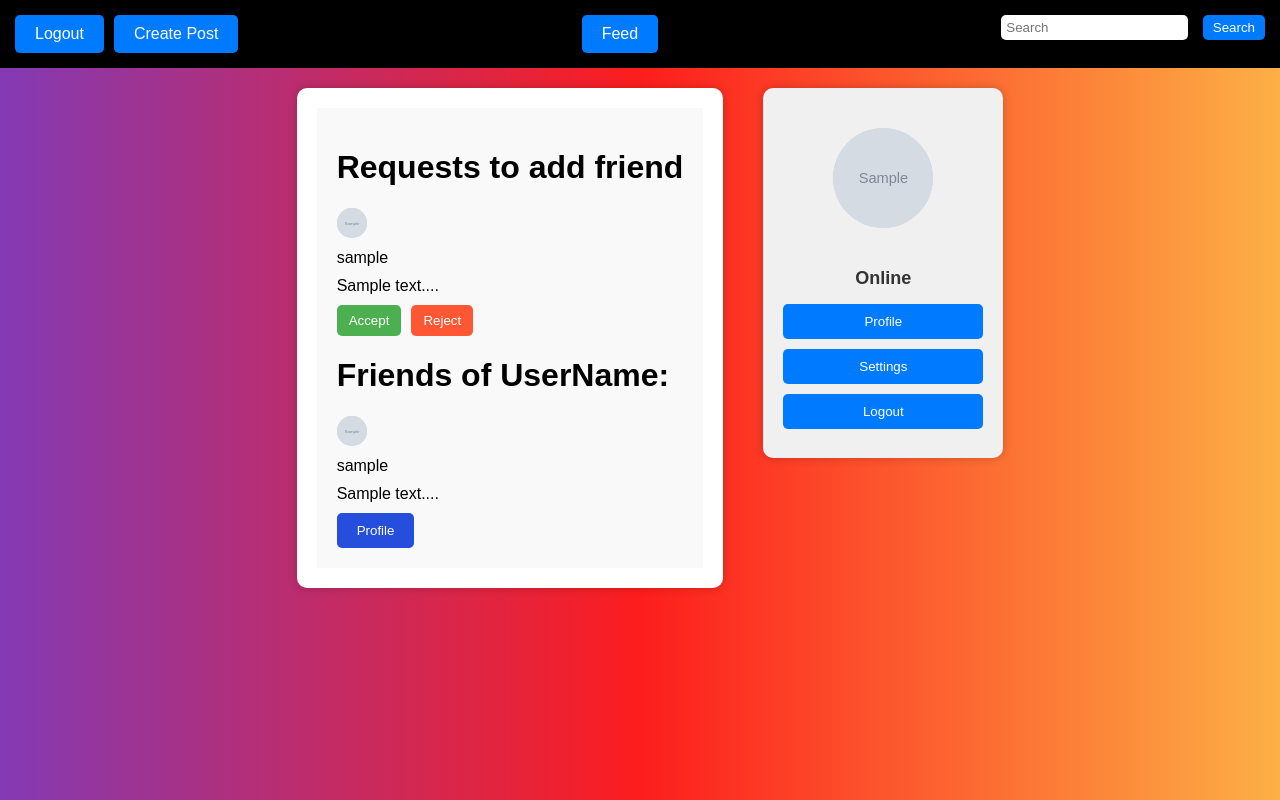
After one commit to drakoRRR/Blog_Website, a Django app: page /users/friends/1 in a window 1280 px wide. The commit adds this page. Run offline with Django 4.2, Linux system fonts and the light colour scheme; a user stored in the database is signed in; tables that the repository leaves empty hold one stand-in row (values such as "Sample post"); grey boxes marked "Sample" are stand-in pictures; parts of the project's set-up code (start-up, migrations or seed data) failed here and were passed over.

Commit message:
added logic of adding friend, sending request, need to set front

```diff
--- a/blog/templates/blog/feed_page.html
+++ b/blog/templates/blog/feed_page.html
@@ -28,7 +28,7 @@
                 {% for post in object_list %}
                     <div class="post">
                         <div class="user-info">
-                            <img src="{{ post.author.image.url }}" alt="" class="mini-avatar-img">
+                            <img src="{% if post.author.image %}{{ post.author.image.url }}{% else %}{% static 'users/images/avatar.png' %}{% endif %}" alt="" class="mini-avatar-img">
                             <div class="user-nickname"><a href="{% url 'users:profile' post.author.id %}" class="no-underline">{{ post.author.username }}</a>
                             </div>
                         </div>
@@ -57,7 +57,7 @@
                             {% for comment in post.comments.all|slice:":2" %}
                                 <div class="comment">
                                     <div class="user-info">
-                                        <img src="{{ comment.author.image.url }}" alt="" class="mini-avatar">
+                                        <img src="{% if comment.author.image %}{{ comment.author.image.url }}{% else %}{% static 'users/images/avatar.png' %}{% endif %}" alt="" class="mini-avatar">
                                         <div class="user-nickname"><a href="{% url 'users:profile' comment.author.id %}"
                                                                       class="no-underline">{{ comment.author.username }}</a>
                                         </div>
@@ -92,7 +92,7 @@
 
     {% if user.is_authenticated %}
         <div class="sidebar">
-            <img src="{% if user.image %}{{ user.image.url }}{% else %}#{% endif %}" alt="User Avatar" class="user-avatar">
+            <img src="{% if user.image %}{{ user.image.url }}{% else %}{% static 'users/images/avatar.png' %}{% endif %}" alt="User Avatar" class="user-avatar">
             <p class="user-status">Online</p>
             <button class="profile-button"><a class="no-underline" href="{% url 'users:profile' user.id %}">Profile</a></button>
             <button class="settings-button"><a class="no-underline" href="{% url 'users:settings' user.id %}">Settings</a></button>
--- a/blog/templates/blog/search_page.html
+++ b/blog/templates/blog/search_page.html
@@ -40,8 +40,8 @@
                         <div class="user-nickname"><a href="" class="no-underline">{{ user.username }}</a></div>
                     </div>
                     <p class="post-text">{{ user.description|slice:"85"|add:"..." }}</p>
-                    <button class="comment-button">Profile</button>
-                    <button class="comment-button">Follow</button>
+                    <button class="comment-button"><a href="{% url 'users:profile' user.id %}" class="no-underline">Profile</a></button>
+                    <button class="comment-button"><a href="{% url 'users:add_friend' user.id %}" class="no-underline">Add Friend</a></button>
                 </div>
             {% endfor %}
         {% endif %}
--- a/static/blog/css/feed_page_styles.css
+++ b/static/blog/css/feed_page_styles.css
@@ -364,3 +364,27 @@ body {
     margin-right: 10px;
     margin-bottom: 7px;
 }
+
+.friend-request-buttons {
+    display: flex;
+    gap: 10px; /* Adjust the gap between buttons as needed */
+}
+
+.accept-button,
+.reject-button {
+    padding: 8px 12px;
+    background-color: #4CAF50; /* Green color for "Accept" */
+    color: white;
+    border: none;
+    border-radius: 5px;
+    cursor: pointer;
+}
+
+.reject-button {
+    background-color: #FF5733; /* Red color for "Reject" */
+}
+
+.accept-button:hover,
+.reject-button:hover {
+    opacity: 0.8; /* Reduce opacity on hover */
+}
--- a/users/models.py
+++ b/users/models.py
@@ -13,6 +13,15 @@ class User(AbstractUser):
     image = models.ImageField(upload_to='users_images', null=True, blank=True)
     description = models.TextField(default='null text')
     is_verified_email = models.BooleanField(default=False)
+    friends = models.ManyToManyField('User', blank=True)
+
+    def count_friends(self):
+        return self.friends.count()
+
+
+class FriendRequest(models.Model):
+    from_user = models.ForeignKey(User, related_name='from_user', on_delete=models.CASCADE)
+    to_user = models.ForeignKey(User, related_name='to_user', on_delete=models.CASCADE)
 
 
 class EmailVerification(models.Model):
--- /dev/null
+++ b/users/templates/users/friends_page.html
@@ -0,0 +1,56 @@
+{% extends 'blog/base_page.html' %}
+{% load static %}
+
+{% block title %}
+    <title>Feed Page</title>
+{% endblock %}
+
+{% block css %}
+    <link rel="stylesheet" href="{% static 'blog/css/feed_page_styles.css' %}">
+{% endblock %}
+
+{% block content %}
+<div class="main-container">
+    <div class="container">
+        <div class="feed">
+            <h1>Requests to add friend</h1>
+            {% for request in friend_requests %}
+                <div class="profile">
+                    <div class="user-info">
+                        <img src="{% if request.from_user.image %}{{ request.from_user.image.url }}{% else %}{% static 'users/images/avatar.png' %}{% endif %}" alt="User Avatar"
+                             class="mini-avatar-img">
+                        <div class="user-nickname"><a href="" class="no-underline">{{ request.from_user.username }}</a></div>
+                    </div>
+                    <p class="post-text">{{ request.from_user.description|slice:"85"|add:"..." }}</p>
+                    <div class="friend-request-buttons">
+                        <button class="accept-button"><a class="no-underline" href="{% url 'users:accept_friend' request.id %}">Accept</a></button>
+                        <button class="reject-button">Reject</button>
+                    </div>
+                </div>
+            {% endfor %}
+            <h1>Friends of UserName:</h1>
+
+            {% for user in friends %}
+                <div class="profile">
+                    <div class="user-info">
+                        <img src="{% if user.image %}{{ user.image.url }}{% else %}{% static 'users/images/avatar.png' %}{% endif %}" alt="User Avatar"
+                             class="mini-avatar-img">
+                        <div class="user-nickname"><a href="" class="no-underline">{{ user.username }}</a></div>
+                    </div>
+                    <p class="post-text">{{ user.description|slice:"85"|add:"..." }}</p>
+                    <button class="comment-button"><a class="no-underline" href="{% url 'users:profile' user.id %}">Profile</a></button>
+                </div>
+            {% endfor %}
+        </div>
+    </div>
+    {% if user.is_authenticated %}
+        <div class="sidebar">
+            <img src="{% if user.image %}{{ user.image.url }}{% else %}{% static 'users/images/avatar.png' %}{% endif %}" alt="User Avatar" class="user-avatar">
+            <p class="user-status">Online</p>
+            <button class="profile-button"><a class="no-underline" href="{% url 'users:profile' user.id %}">Profile</a></button>
+            <button class="settings-button"><a class="no-underline" href="{% url 'users:settings' user.id %}">Settings</a></button>
+            <button class="logout-button"><a class="no-underline" href="{% url 'users:logout' %}">Logout</a></button>
+        </div>
+    {% endif %}
+</div>
+{% endblock %}
--- a/users/urls.py
+++ b/users/urls.py
@@ -1,6 +1,7 @@
 from django.contrib.auth.views import LogoutView
 from django.urls import path
-from .views import LoginUserView, RegistrationView, EmailVerificationView, ProfileView, SettingsView
+from .views import LoginUserView, RegistrationView, EmailVerificationView, ProfileView, SettingsView, send_request, \
+    accept_request, FriendsView
 
 app_name = 'users'
 
@@ -15,4 +16,8 @@ urlpatterns = [
     path('profile/<int:user_id>/<int:post_id>', ProfileView.as_view(), name='profile_with_post'),
 
     path('profile/settings/<int:pk>', SettingsView.as_view(), name='settings'),
+
+    path('add-friend/<int:id>/', send_request, name='add_friend'),
+    path('accept/<int:id>/', accept_request, name='accept_friend'),
+    path('friends/<int:pk>', FriendsView.as_view(), name='friends'),
 ]
--- a/users/views.py
+++ b/users/views.py
@@ -1,14 +1,15 @@
 from django.contrib import auth, messages
 from django.contrib.auth.views import LoginView
 from django.http import HttpResponseRedirect
-from django.shortcuts import render, redirect
+from django.shortcuts import render, redirect, get_object_or_404
 from django.urls import reverse_lazy
+from django.views import View
 from django.views.generic import CreateView, TemplateView, ListView, UpdateView
 
 from blog.models import Post
 from common.views import CommentFormMixin
 from users.forms import UserLoginForm, UserRegisterForm, CommentForm, ProfileForm
-from users.models import User, EmailVerification
+from users.models import User, EmailVerification, FriendRequest
 
 
 # Create your views here.
@@ -80,3 +81,38 @@ class SettingsView(UpdateView):
     def form_valid(self, form):
         form.save()
         return super().form_valid(form)
+
+
+class FriendsView(ListView):
+    model = User
+    template_name = 'users/friends_page.html'
+    context_object_name = 'friends'
+
+    def get_queryset(self):
+        user_id = self.kwargs['pk']
+        user = get_object_or_404(User, id=user_id)
+        friends = user.friends.all()
+        return friends
+
+    def get_context_data(self, *, object_list=None, **kwargs):
+        context = super(FriendsView, self).get_context_data(**kwargs)
+        context['friend_requests'] = FriendRequest.objects.filter(to_user=self.request.user)
+        return context
+
+
+def send_request(request, id):
+    from_user = request.user
+    to_user = User.objects.get(id=id)
+    friend_request = FriendRequest.objects.get_or_create(from_user=from_user, to_user=to_user)
+
+    return redirect('blog:feed')
+
+def accept_request(request, id):
+    friend_request = FriendRequest.objects.get(id=id)
+    user1 = request.user
+    user2 = friend_request.from_user
+    user1.friends.add(user2)
+    user2.friends.add(user1)
+    friend_request.delete()
+
+    return redirect('blog:feed')
```
Also changed, not shown: users/admin.py (+7 -1 lines), users/templates/users/profile_page.html (+6 -4 lines), static/users/images/avatar.png (added).
